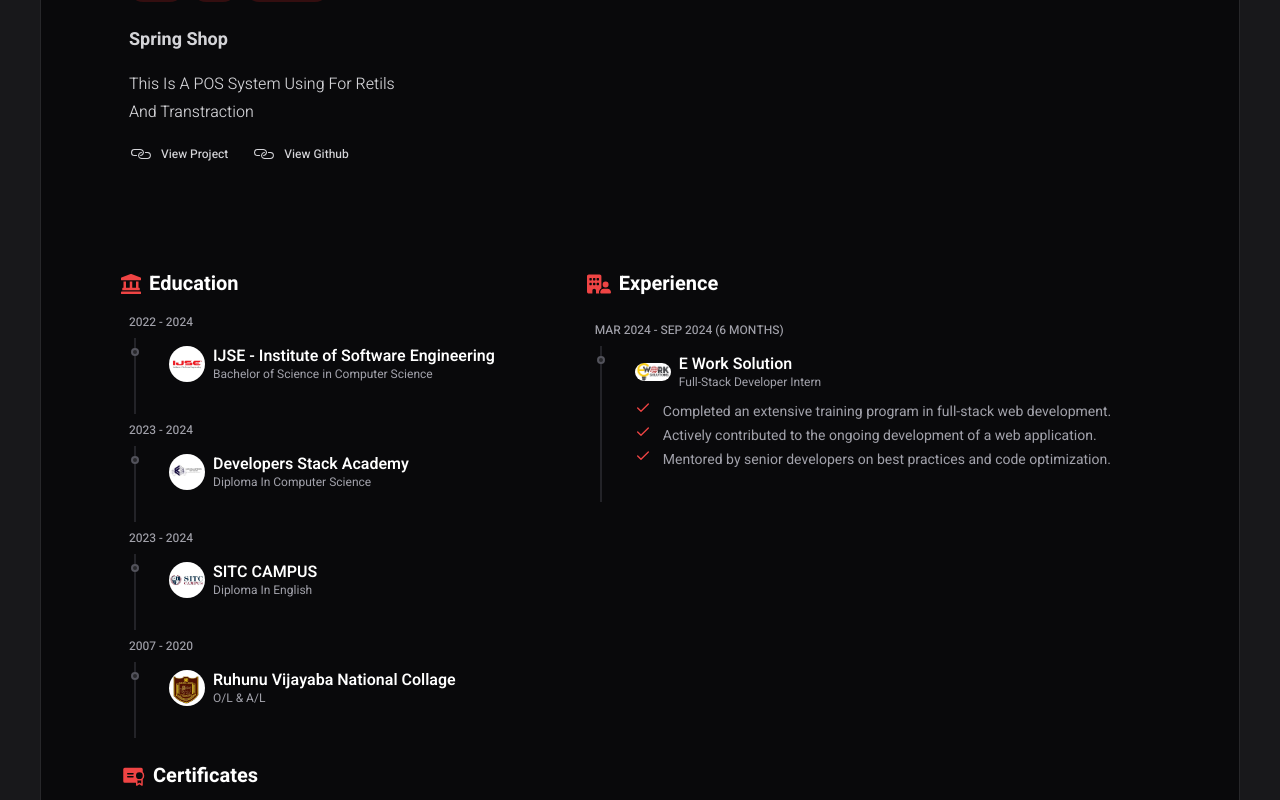
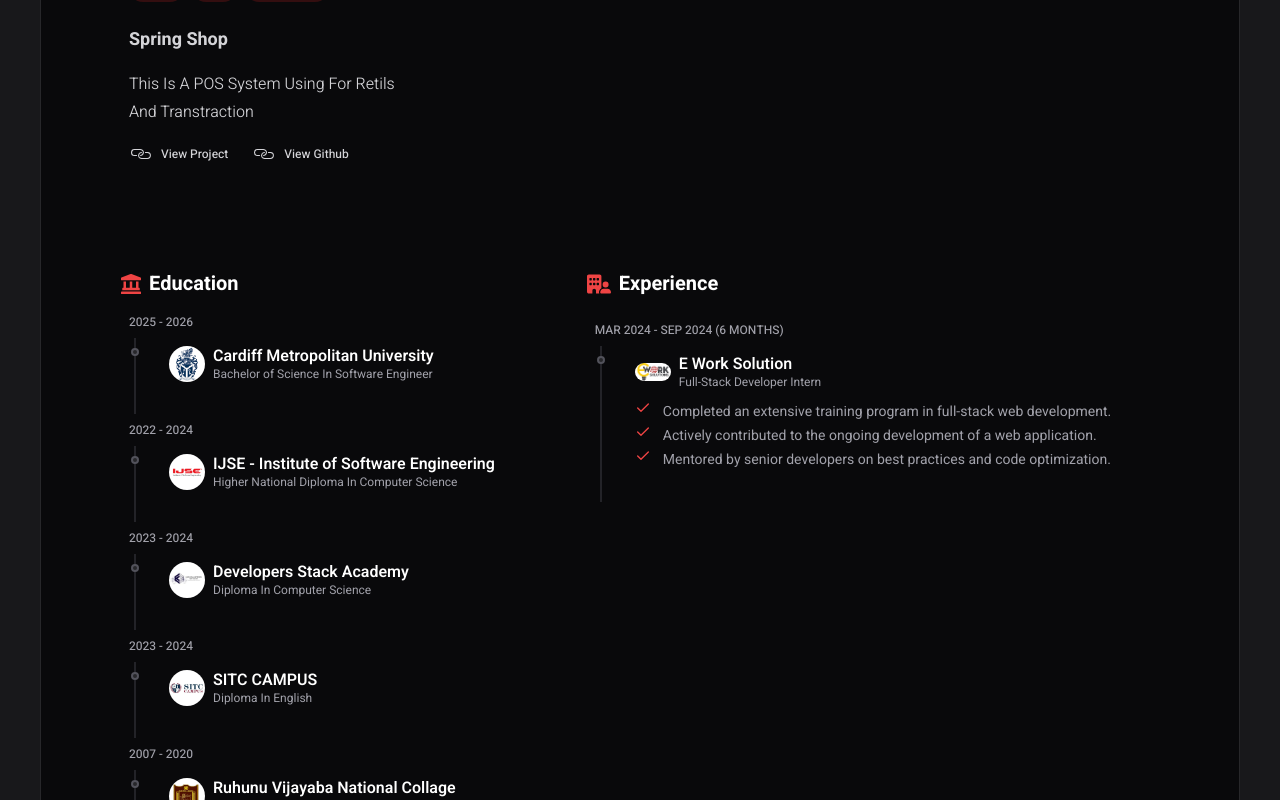
Before and after one commit to thushanm/portfolio, a React (Vite) app: page / in a window 1280 px wide. Shown: the part 743-1543 px from the top of the page. Built offline with nearby package versions, Linux system fonts and the light colour scheme.

Commit message:
upadte education

```diff
--- a/src/data/user_info.js
+++ b/src/data/user_info.js
@@ -31,8 +31,13 @@ const info = {
     // ============ EDUCATION ============
     education: [
         {
+            school: "Cardiff Metropolitan University",
+            degree: "Bachelor of Science In Software Engineer",
+            duration: "2025 - 2026",
+            image: "cardeff uni.png"
+        } ,{
             school: "IJSE - Institute of Software Engineering",
-            degree: "Bachelor of Science in Computer Science",
+            degree: "Higher National Diploma In Computer Science",
             duration: "2022 - 2024",
             image: "ijse.png"
         }, {
```
Also changed, not shown: public/cardeff uni.png (added).
